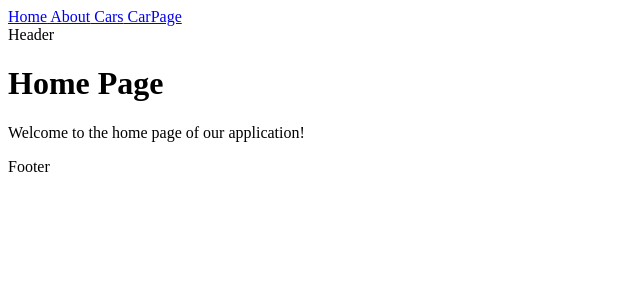
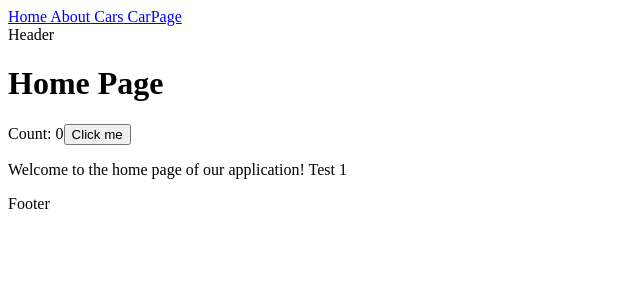
Before and after one commit to Davezu/react, a React (Vite) app: page / in a window 1280 px wide. Shown: the top 300 px of the page, without its empty margins (0-640 px from the left). Built offline with nearby package versions, Linux system fonts and the light colour scheme.

Commit message:
useState

```diff
--- a/src/pages/Home.jsx
+++ b/src/pages/Home.jsx
@@ -1,8 +1,19 @@
+import { useOutletContext } from "react-router-dom"
+import { useState } from 'react';
+
 const Home = () => {
+  const {test} = useOutletContext()
+  const [count, setCount] = useState(0);
+  const increment = () => setCount(count + 1)
   return (
     <div>
       <h1>Home Page</h1>
-      <p>Welcome to the home page of our application!</p>
+      <div>
+        Count: {count}
+        <button onClick={increment}>Click me</button>
+      </div>
+
+      <p>Welcome to the home page of our application! {test}</p>
     </div>
   )
 }
--- a/src/shared/Components/Layouts/RootLayout.jsx
+++ b/src/shared/Components/Layouts/RootLayout.jsx
@@ -10,7 +10,7 @@ const RootLayout = ({  }) => {
       <Link to="/CarsPage"> CarPage</Link>
 
       <Header />
-      <Outlet />
+      <Outlet context={{test: `Test 1`}} />
       <Footer />
     </div>
   )
```
